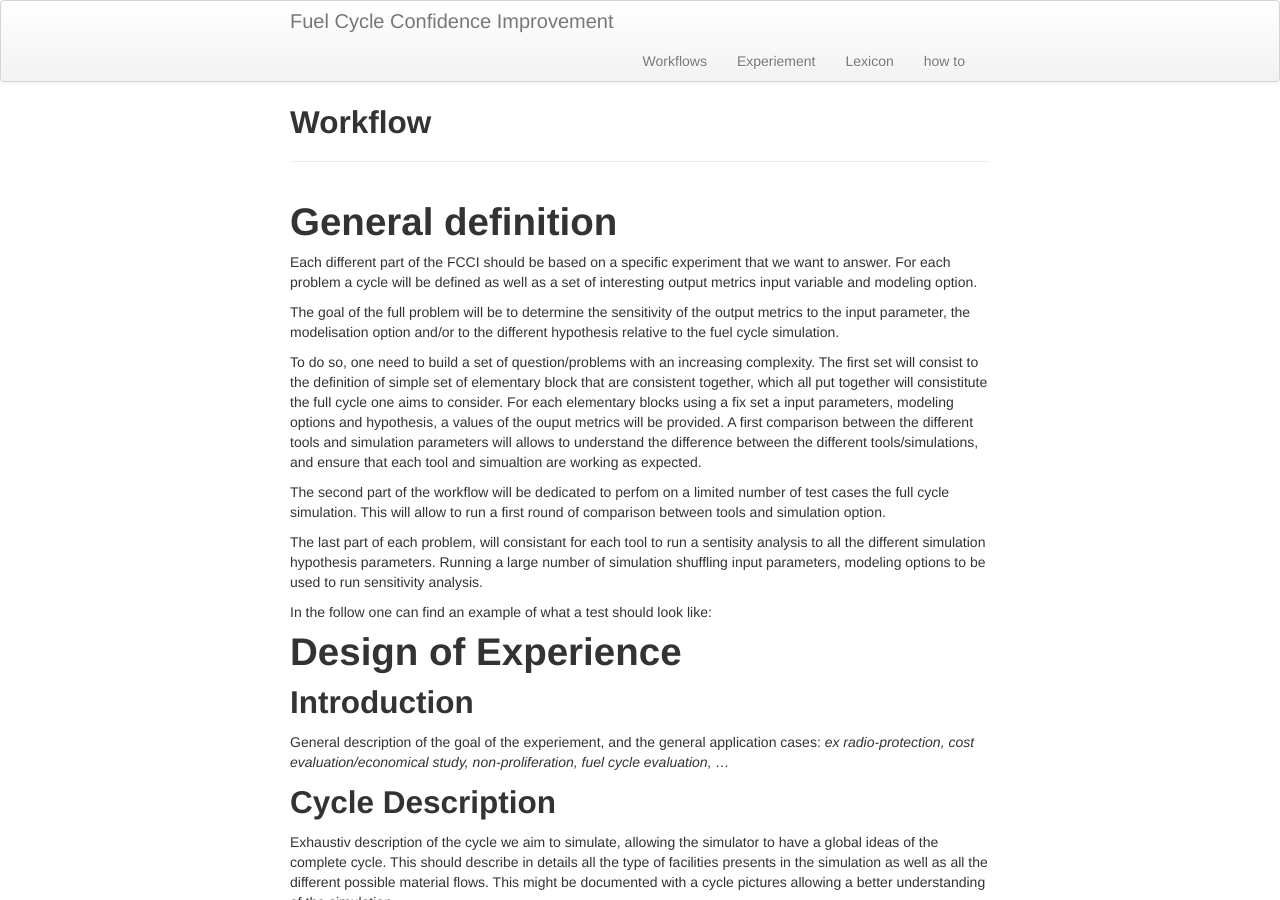
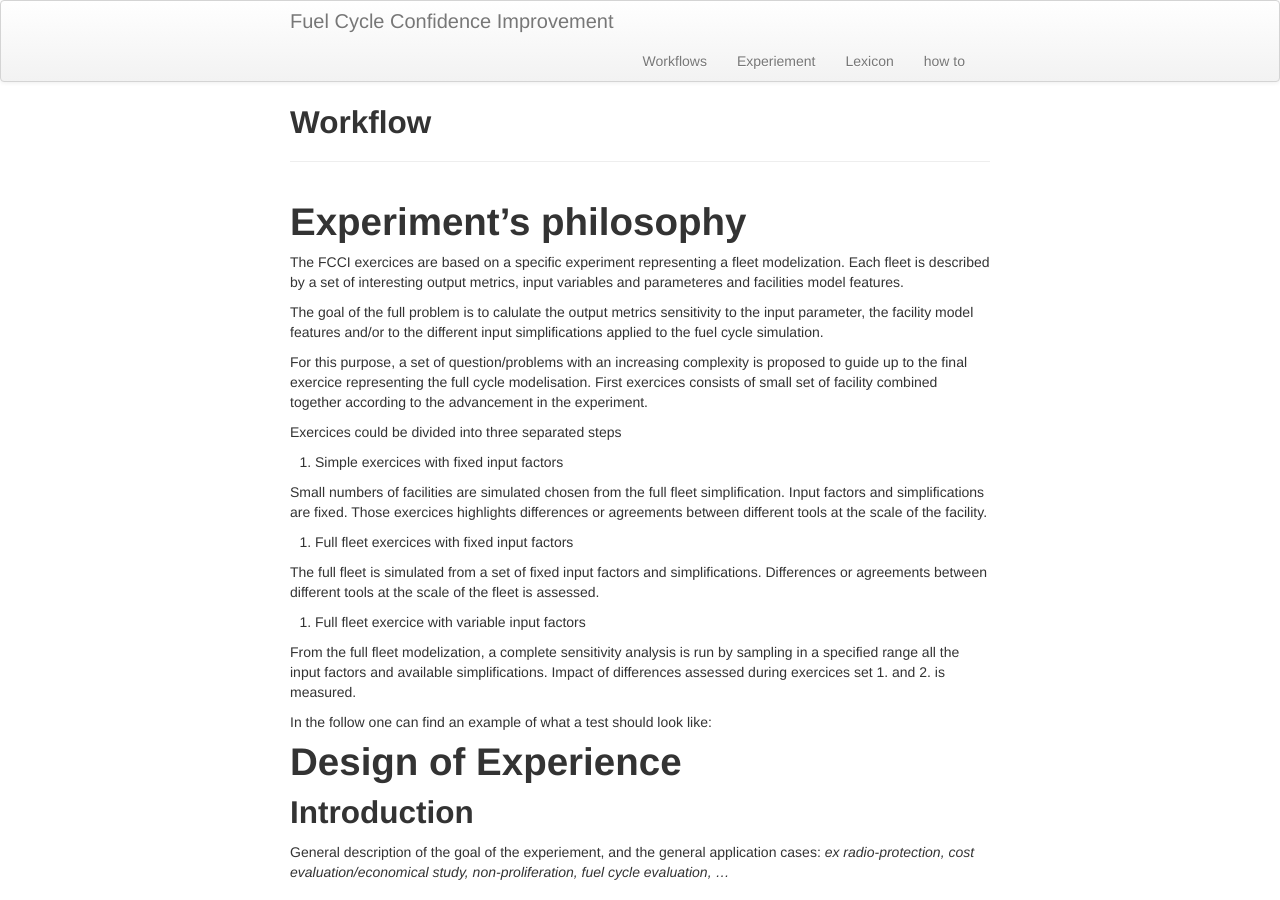
Before and after one commit to FuelCycleFIT/fcci2017.github.io_old_bkp, a Jekyll site: the page built from _pages/workflow.md, in a window 1280 px wide and 900 px high. Built offline with Jekyll 4.4.1, drawn with Linux system fonts in a browser that asks for light colours.

Commit message:
update workflow.md file...

```diff
--- a/_pages/workflow.md
+++ b/_pages/workflow.md
@@ -3,38 +3,31 @@ layout: page
 title: Workflow
 ---
 
-# General definition
+# Experiment's philosophy
 
-Each different part of the FCCI should be based on a specific experiment that we
-want to answer.  For each problem a cycle will be defined as well as a set of
-interesting output metrics input variable and modeling option.
+The FCCI exercices are based on a specific experiment representing a fleet modelization. Each fleet is described by a set of interesting output metrics, input variables and parameteres and facilities model features.
+
+The goal of the full problem is to calulate the output metrics sensitivity to the input parameter, the facility model features and/or to the different input simplifications applied to the fuel cycle simulation.
+
+For this purpose, a set of question/problems with an increasing complexity is proposed to guide up to the final exercice representing the full cycle modelisation. First exercices consists of small set of facility combined together according to the advancement in the experiment.
+
+Exercices could be divided into three separated steps
+
+1. Simple exercices with fixed input factors
+
+Small numbers of facilities are simulated chosen from the full fleet simplification. Input factors and simplifications are fixed. Those exercices highlights differences or agreements between different tools at the scale of the facility.
+
+2. Full fleet exercices with fixed input factors
+
+The full fleet is  simulated from a set of fixed input factors and simplifications. Differences or agreements between different tools at the scale of the fleet is assessed.
+
+3. Full fleet exercice with variable input factors
+
+From the full fleet modelization, a complete sensitivity analysis is run by sampling in a specified range all the input factors and available simplifications. Impact of differences assessed during exercices set 1. and 2. is measured.
 
 
-The goal of the full problem will be to determine the sensitivity of the output
-metrics to the input parameter, the modelisation option and/or to the different
-hypothesis relative to the fuel cycle simulation.
 
 
-To do so, one need to build a set of question/problems with an increasing
-complexity.
-The first set will consist to the definition of simple set of elementary block
-that are consistent together, which all put together will consistitute the full
-cycle one aims to consider.
-For each elementary blocks using a fix set a input parameters, modeling options
-and hypothesis, a values of the ouput metrics will be provided. A first
-comparison between the different tools and simulation parameters will allows to
-understand the difference between the different tools/simulations, and ensure
-that each tool and simualtion are working as expected.
-
-The second part of the workflow will be dedicated to perfom on a limited number
-of test cases the full cycle simulation. This will allow to run a first round of
-comparison between tools and simulation option.
-
-
-The last part of each problem, will consistant for each tool to run a sentisity
-analysis to all the different simulation hypothesis parameters. Running a large
-number of simulation shuffling input parameters, modeling options to be used to
-run sensitivity analysis.
 
 
 In the follow one can find an example of what a test should look like:
```
Also changed, not shown: _pages/lexicon.md (+5 -2 lines).
